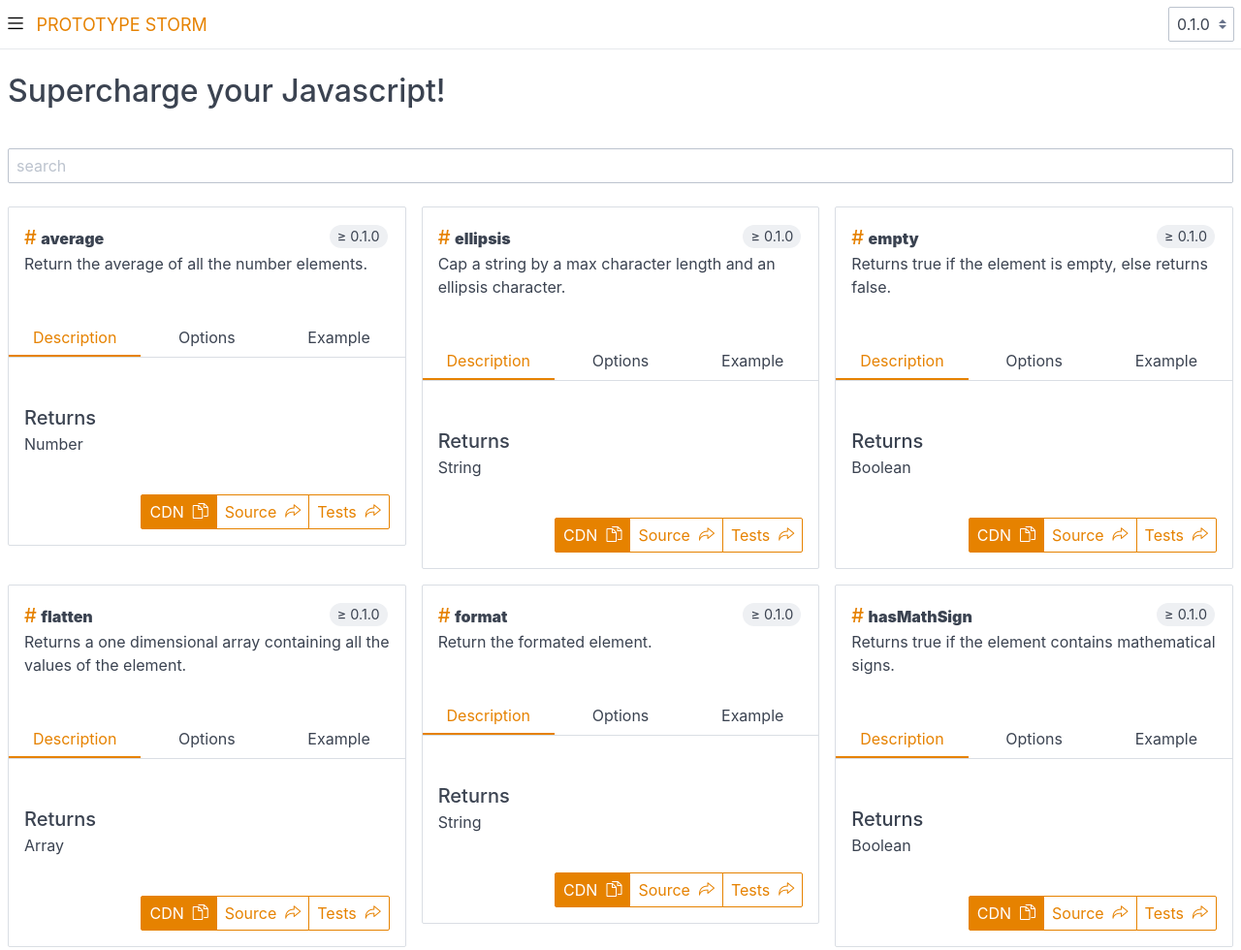
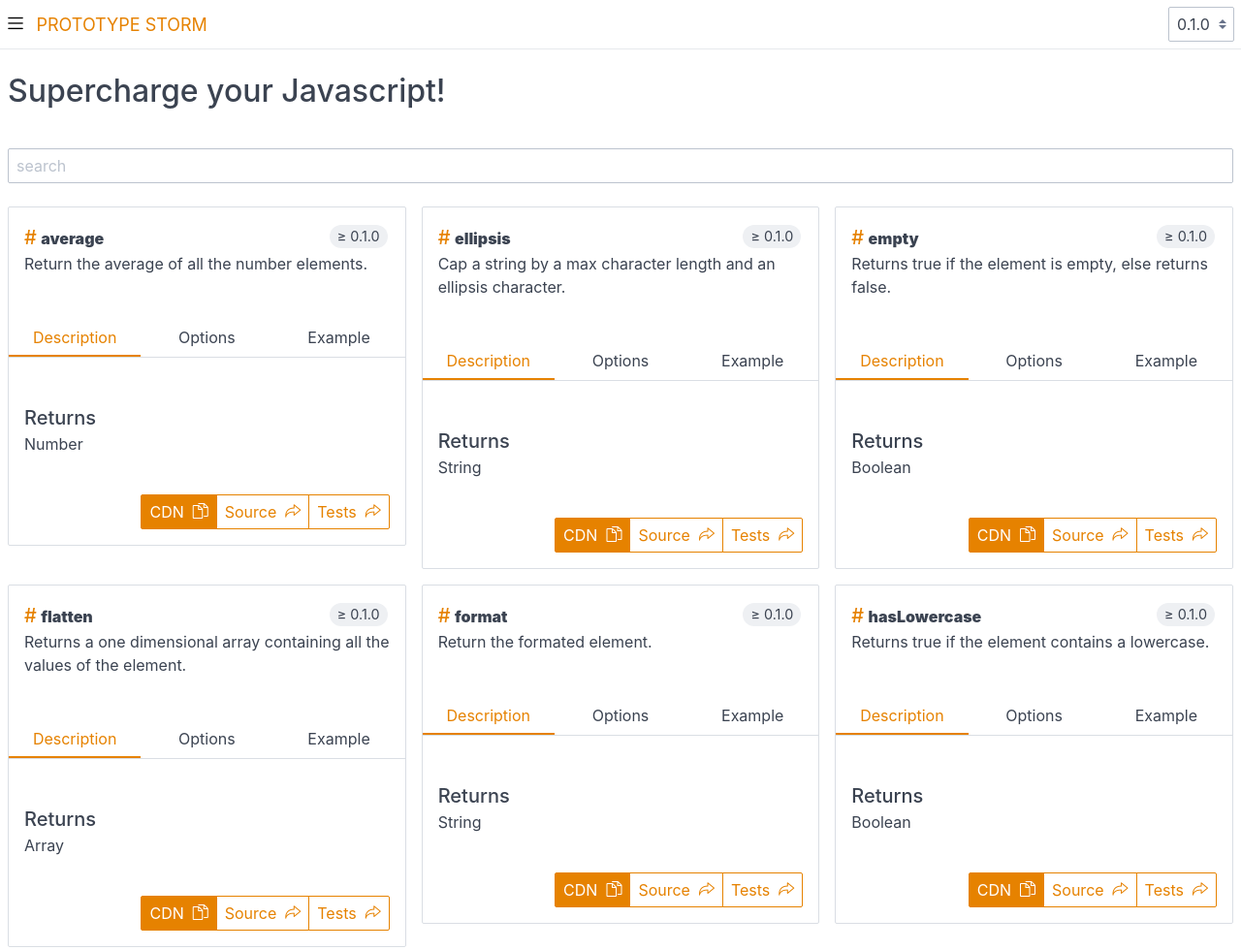
Before and after one commit to stellar-labs/prototype-storm, a website: page docs/index.html in a window 1280 px wide. Shown: the top 980 px of the page at 97% size. Drawn offline with nearby package versions, Linux system fonts and the light colour scheme.

Commit message:
added prototype hasLowercase

```diff
--- a/docs/index.html
+++ b/docs/index.html
@@ -5,9 +5,9 @@
             <meta charset="utf-8">
             <meta name="description" content="Supercharge your Javascript!" />
             <meta name="viewport" content="width=device-width, initial-scale=1, shrink-to-fit=no">
-            <meta name="keywords" content="average,ellipsis,empty,except,flatten,format,has math sign,has uppercase,is array,is boolean,is date,is lowercase,is number,is object,is regexp,is string,is uppercase,json,keys,last,log,map,nl2br,only,pass,replace all,shuffle,sum,to kebab case,to snake case,type,update,values" />
+            <meta name="keywords" content="average,ellipsis,empty,except,flatten,format,has lowercase,has math sign,has uppercase,is array,is boolean,is date,is lowercase,is number,is object,is regexp,is string,is uppercase,json,keys,last,log,map,nl2br,only,pass,replace all,shuffle,sum,to kebab case,to snake case,type,update,values" />
             <meta name="subject" content="Javascript prototypes to help you code less, and better." />
-            <meta name="revised" content="Saturday, May 19, 2018, 2:27 PM" />
+            <meta name="revised" content="Saturday, May 19, 2018, 2:35 PM" />
             <meta name="url" content="https://stellar-labs.github.io/prototype-storm" />
             <meta name="identifier-URL" content="https://stellar-labs.github.io/prototype-storm" />
             <meta name="pagename" content="Supercharge your Javascript!" />
@@ -16,7 +16,7 @@
             <meta name="rating" content="General" />
             <meta name="target" content="all" />
             <meta name="HandheldFriendly" content="True" />
-            <meta name="date" content="Saturday, May 19, 2018, 2:27 PM" />
+            <meta name="date" content="Saturday, May 19, 2018, 2:35 PM" />
             <meta name="DC.title" content="Supercharge your Javascript!" />
             <meta name="apple-mobile-web-app-title" content="Prototype Storm - Supercharge your Javascript!">
             <meta name="apple-mobile-web-app-capable" content="yes" />
@@ -46,7 +46,7 @@
                             <li class="menu-item">
                                 <a href="https://github.com/stellar-labs/prototype-storm">GitHub &nbsp;<i class="icon-social-github"></i></a>
                             </li>
-                            <li class="divider" data-content="Prototypes (29)"></li>
+                            <li class="divider" data-content="Prototypes (30)"></li>
 
         <li class="menu-item">
             <a href="#average">average</a>
@@ -66,6 +66,10 @@
 
         <li class="menu-item">
             <a href="#format">format</a>
+        </li>
+
+        <li class="menu-item">
+            <a href="#hasLowercase">hasLowercase</a>
         </li>
 
         <li class="menu-item">
@@ -505,6 +509,60 @@
             <div class="d-none" itemprop="codeSampleType">full solution</div>
             <div class="d-none" itemprop="programmingLanguage">javascript</div>
             <div class="d-none" itemprop="runtimePlatform">web</div>
+            <div class="d-none" itemprop="codeRepository">https://github.com/stellar-labs/prototype-storm/blob/master/src/js/has-lowercase.js#L14</div>
+            <div class="panel" id="hasLowercase">
+                <div class="panel-header">
+                    <div class="panel-title" itemscope itemtype="http://schema.org/Thing">
+                        <a href="#hasLowercase" class="h5">#</a>
+                        <span class="text-bold"><strong itemprop="name">hasLowercase</strong></span>
+                        <span class="chip float-right">≥ 0.1.0</span>
+                        <p itemprop="description">Returns true if the element contains a lowercase.</p>
+                    </div>
+                </div>
+                <div class="panel-nav">
+                    <ul class="tab tab-block">
+                        <li class="tab-item active" data-display="hasLowercase-description">
+                            <a href="javascript:;">Description</a>
+                        </li>
+                        <li class="tab-item" data-display="hasLowercase-options">
+                            <a href="javascript:;">Options</a>
+                        </li>
+                        <li class="tab-item" data-display="hasLowercase-example">
+                            <a href="javascript:;">Example</a>
+                        </li>
+                    </ul>
+                </div>
+                <div class="panel-body" itemscope itemtype="http://schema.org/CreativeWork">
+                    <div class="tab-item-content" id="hasLowercase-description">
+                        <div><br /></div>
+                        <div class="h5">Returns</div>
+                        <p>Boolean</p>
+                    </div>
+                    <div class="tab-item-content d-hide" id="hasLowercase-options">
+                        No options available.
+                    </div>
+                    <div class="tab-item-content d-hide" id="hasLowercase-example" itemprop="exampleOfWork">
+
+            <pre class="code" data-lang="javascript"><code class="javascript">'Hello'.hasLowercase() // true</code></pre>
+
+            <pre class="code" data-lang="javascript"><code class="javascript">'HELLO'.hasLowercase() // false</code></pre>
+
+                    </div>
+                </div>
+                <div class="panel-footer">
+                    <div class="btn-group float-right">
+                        <button class="btn btn-primary cdn" data-url="https://cdn.rawgit.com/stellar-labs/prototype-storm/master/dist/has-lowercase.min.js" data-checksum="sha256-E8bjC+YFmqS24v0oWuVJyOHc/fKLTS1tS7EDkcgaMYo=">CDN&nbsp; <i class="icon-docs"></i></button>
+                        <a href="https://github.com/stellar-labs/prototype-storm/blob/master/src/js/has-lowercase.js#L14" class="btn">Source&nbsp; <i class="icon-action-redo"></i></a>
+                        <a href="https://github.com/stellar-labs/prototype-storm/blob/master/test/has-lowercase.js" class="btn">Tests&nbsp; <i class="icon-action-redo"></i></a>
+                    </div>
+                </div>
+            </div>
+        </div>
+
+        <div class="column col-sm-12 col-md-6 col-lg-6 col-xl-4 col-4" itemscope itemtype="http://schema.org/SoftwareSourceCode">
+            <div class="d-none" itemprop="codeSampleType">full solution</div>
+            <div class="d-none" itemprop="programmingLanguage">javascript</div>
+            <div class="d-none" itemprop="runtimePlatform">web</div>
             <div class="d-none" itemprop="codeRepository">https://github.com/stellar-labs/prototype-storm/blob/master/src/js/has-math-sign.js#L14</div>
             <div class="panel" id="hasMathSign">
                 <div class="panel-header">
```
Also changed, not shown: src/js/has-lowercase.js (added, +22 -0 lines), test/has-lowercase.js (added, +35 -0 lines), dist/checksum.json, dist/has-lowercase.min.js (added), dist/prototype-storm.min.js.
